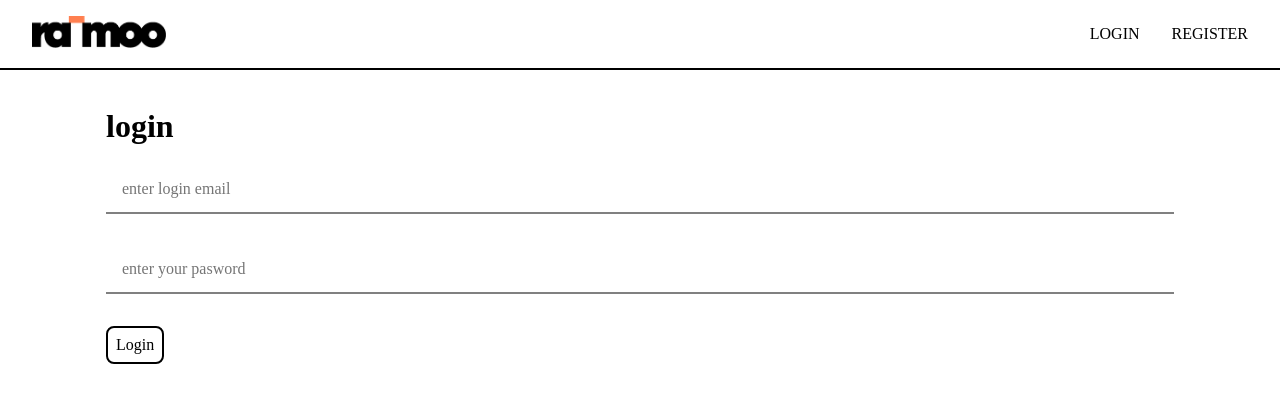
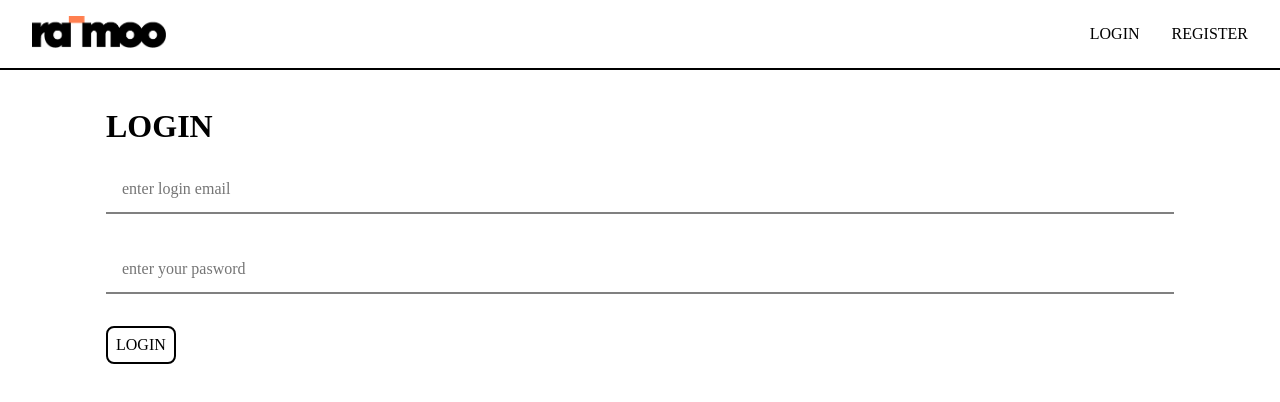
Before and after one commit to RamunasMalisauskas/Team-O, a React (Create React App) app in the folder React_front/: page /login in a window 1280 px wide. Shown: the top 402 px of the page. Built offline with nearby package versions, Linux system fonts and the light colour scheme.

Commit message:
comments

```diff
--- a/React_front/src/pages/Login/Login.jsx
+++ b/React_front/src/pages/Login/Login.jsx
@@ -5,11 +5,13 @@ import { FormTemplate, Section, Notification } from "../../components/";
 import loginFormData from "../../utils/LoginFormData";
 import { useState } from "react";
 
+//  passing props to function
 function Login(fieldValues, auth, history, setError) {
   fetch("http://localhost:8080/login", {
     method: "POST",
     headers: { "Content-Type": "application/json" },
     body: JSON.stringify({
+      // posting values passed as props from form
       email: fieldValues.email,
       password: fieldValues.password,
     }),
@@ -17,15 +19,17 @@ function Login(fieldValues, auth, history, setError) {
     .then((res) => res.json())
     .then((data) => {
       if (data.token) {
+        // token with nessesery addon ("Bearer ") saved in context
         auth.setToken("Bearer " + data.token);
+        // after token is successfuly added to context you are redirected to home page
         history.push("/");
       } else {
         setError({ status: true, msg: data.msg || "input error" });
       }
     })
     .catch((err) => {
+      // if error occor it's shown in notification
       setError({ status: true, msg: "server error" });
-      console.log(err);
     });
 }
 
@@ -37,20 +41,24 @@ function LoginPage() {
   return (
     <>
       <Section>
+        {/* notification is shown depending on error status and changed with hooks */}
         {error.status && (
           <Notification
             notificationMessage={error.msg}
+            // button handler turns of notification
             handleClick={() => setError({ status: false })}
             color="error"
           />
         )}
-        <h1>login</h1>
+        <h1>LOGIN</h1>
         <FormTemplate
+        // Form component uses callback function to execute submit function
+        // also uses data from ulits folder to create form
           callback={(fieldValues) =>
             Login(fieldValues, auth, history, setError)
           }
           fields={loginFormData}
-          buttonText="Login"
+          buttonText="LOGIN"
           buttonType="submit"
         />
       </Section>
```
Also changed, not shown: 2 other files (tests, documents, lock files or other folders).
